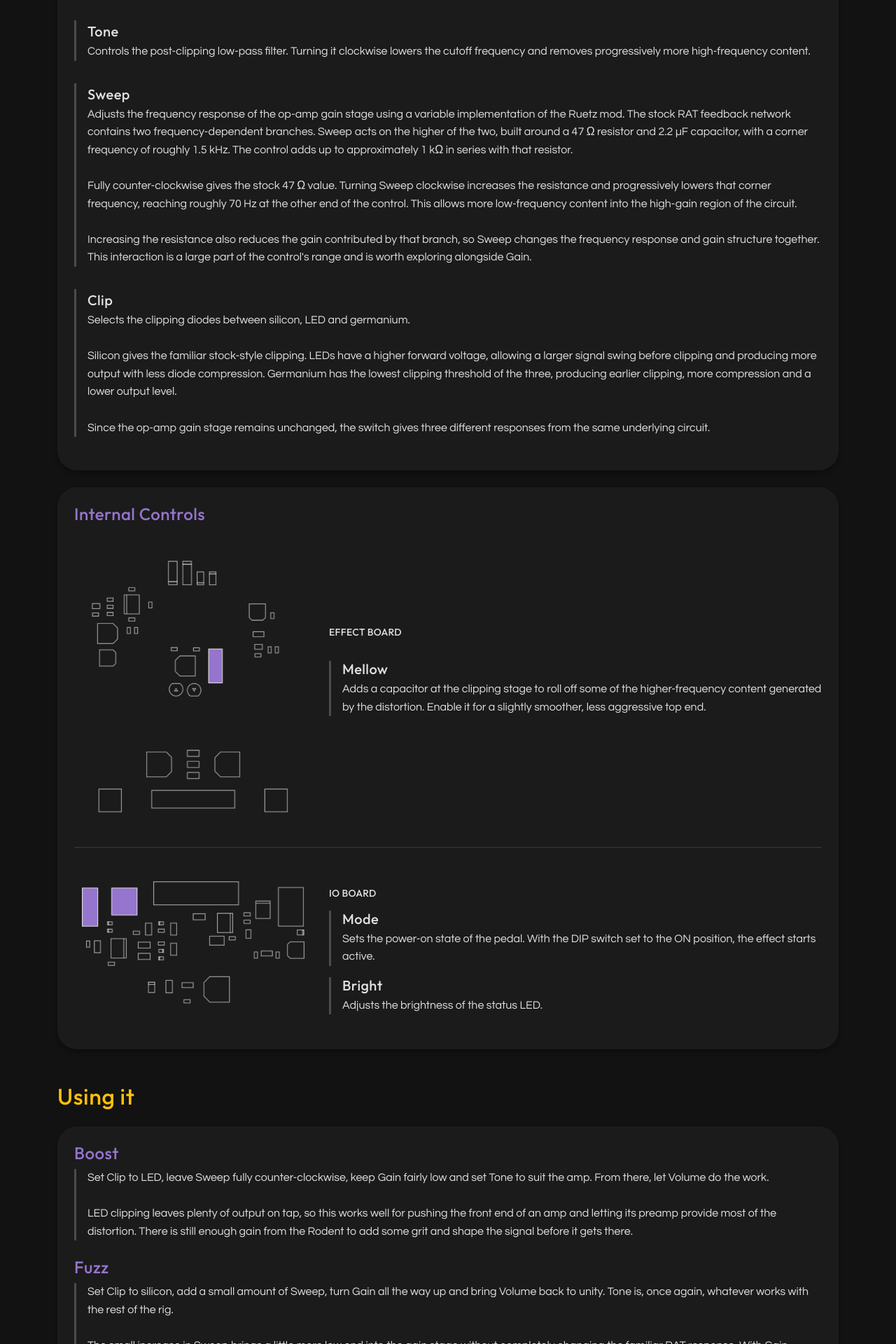
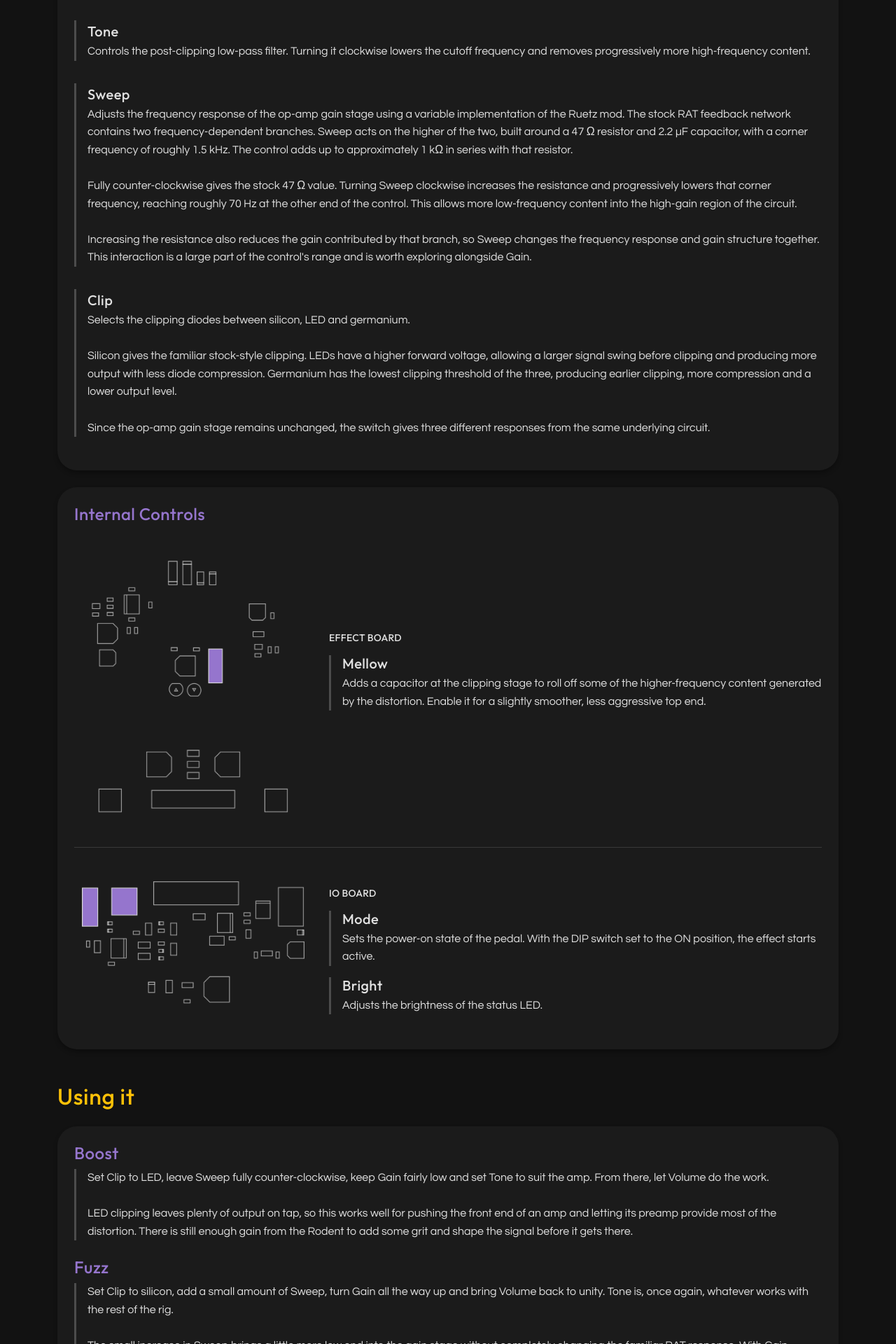
Before and after one commit to ygn-effects/ygn-effects.github.io, a Jekyll site: the page built from _designs/sexy-rodent.md, in a window 1280 px wide. Shown: the part 2124-4044 px from the top of the page at 70% size. Built offline with Jekyll 4.4.1, drawn with Linux system fonts in a browser that asks for light colours.

Commit message:
Minor padding fix

```diff
--- a/_layouts/design.html
+++ b/_layouts/design.html
@@ -80,7 +80,7 @@
           <div class="col-md-{% if page.images.internals %}8{% else %}12{% endif %}">
             <h4 class="text-uppercase small mb-3">Effect Board</h4>
             {% for internal in page.internals %}
-            <div class="mb-3 ps-3 design-copy-rail">
+            <div class="mb-3 ps-3 design-using-rail">
               <h5 class="mb-1">{{ internal.name }}</h5>
               <p class="mb-0">{{ internal.desc }}</p>
             </div>
```
